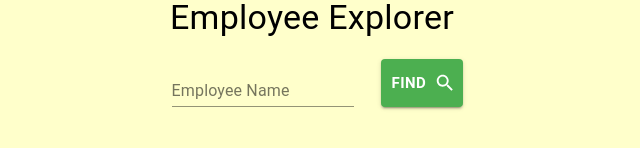
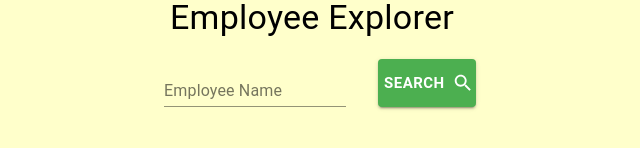
Before and after one commit to geraldgsh/employee-directory, a React (Create React App) app: page / in a window 1280 px wide. Shown: the part 344-492 px from the top of the page, without its empty margins (328-968 px from the left). Built offline with nearby package versions, Linux system fonts and the light colour scheme.

Commit message:
Readme updates

```diff
--- a/src/components/search.jsx
+++ b/src/components/search.jsx
@@ -98,7 +98,7 @@ export default function Search() {
           endIcon={<SearchIcon />}
           onClick={() => traverseTree([employee])}
         >
-          Find
+          Search
         </Button>
       </form>
     </>
```
